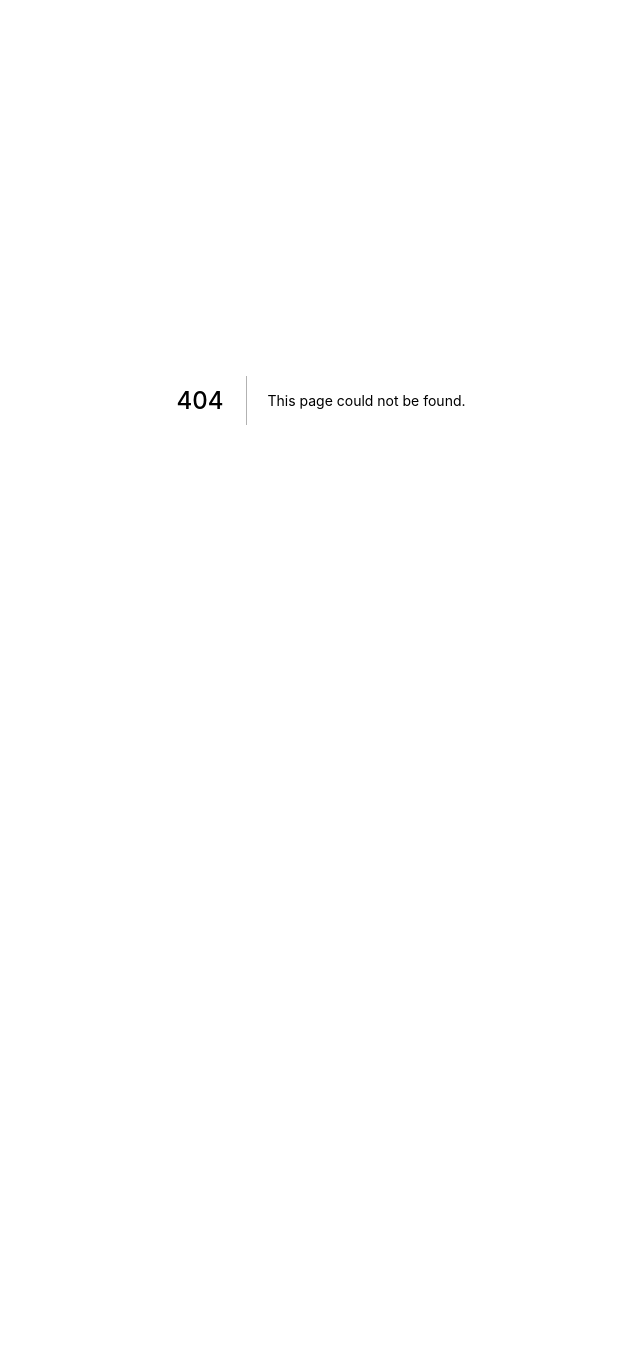
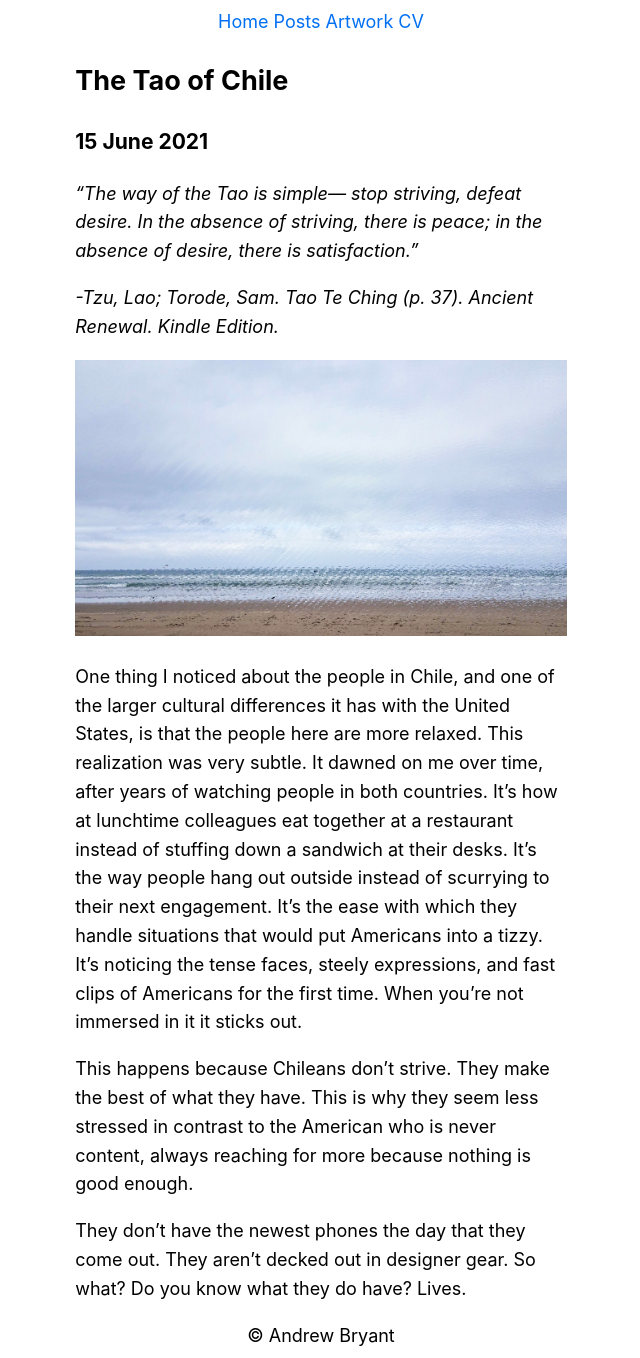
Before and after one commit to apbryant/website, a Next.js app: page /posts/the-tao-of-chile in a window 1280 px wide. Before the commit this address had no page. Shown: the whole page, without its empty margins (319-959 px from the left). Before the commit the page ends 800 px from the top, so only its background shows below. Built offline with nearby package versions, Linux system fonts and the light colour scheme.

Commit message:
Add Tao of Chile post

```diff
--- a/pages/posts/posts-index.js
+++ b/pages/posts/posts-index.js
@@ -32,6 +32,11 @@ export default function FirstPost() {
       </div>
 
       <h1>Posts</h1>
+      <div>
+      <Link href="/posts/the-tao-of-chile">
+        <a>The Tao of Chile</a>
+      </Link>
+      </div>
       <div>
       <Link href="/posts/creative-coding-is-revolutionary">
         <a>Creative coding is revolutionary</a>
--- /dev/null
+++ b/pages/posts/the-tao-of-chile.js
@@ -0,0 +1,70 @@
+import Head from 'next/head'
+import Link from 'next/link'
+import Image from 'next/image'
+
+export default function TheTaoOfChile() {
+  return (
+    <>
+    <Head>
+      <title>Andrew Bryant</title>
+      // <link rel="icon" href="/favicon.ico" />
+    </Head>
+      <div class="headerDiv">
+
+      <Link href="/">
+        <a>Home</a>
+      </Link>
+      {" "}
+
+      <Link href="/posts/posts-index">
+        <a>Posts</a>
+      </Link>
+      {" "}
+      <Link href="/artwork">
+        <a>Artwork</a>
+      </Link>
+      {" "}
+
+      <Link href="/cv">
+        <a>CV</a>
+      </Link>
+
+      </div>
+
+
+      <article>
+        <h2>The Tao of Chile</h2>
+        <h3>15 June 2021</h3>
+        <p><em>“The way of the Tao is simple—
+ stop striving, defeat desire.
+ In the absence of striving, there is peace;
+ in the absence of desire, there is satisfaction.”</em></p>
+
+<p><em>-Tzu, Lao; Torode, Sam. Tao Te Ching (p. 37). Ancient Renewal. Kindle Edition.</em></p>
+
+<Image
+  src="/images/the-tao-of-chile/sketch.jpg" // Route of the image file
+  layout="intrinsic"
+  height={680} // Desired size with correct aspect ratio
+  width={1209} // Desired size with correct aspect ratio
+  alt=""
+/>
+
+
+<p>One thing I noticed about the people in Chile, and one of the larger cultural differences it has with the United States, is that the people here are more relaxed. This realization was very subtle. It dawned on me over time, after years of watching people in both countries. It’s how at lunchtime colleagues eat together at a restaurant instead of stuffing down a sandwich at their desks. It’s the way people hang out outside instead of scurrying to their next engagement. It’s the ease with which they handle situations that would put Americans into a tizzy. It’s noticing the tense faces, steely expressions, and fast clips of Americans for the first time. When you’re not immersed in it it sticks out.</p>
+
+<p>This happens because Chileans don’t strive. They make the best of what they have. This is why they seem less stressed in contrast to the American who is never content, always reaching for more because nothing is good enough.</p>
+
+<p>They don’t have the newest phones the day that they come out. They aren’t decked out in designer gear. So what? Do you know what they do have? Lives.</p>
+
+
+
+
+      </article>
+
+            <footer>
+                © Andrew Bryant
+            </footer>
+    </>
+  )
+}
```
Also changed, not shown: public/images/the-tao-of-chile/sketch.jpg (added).
